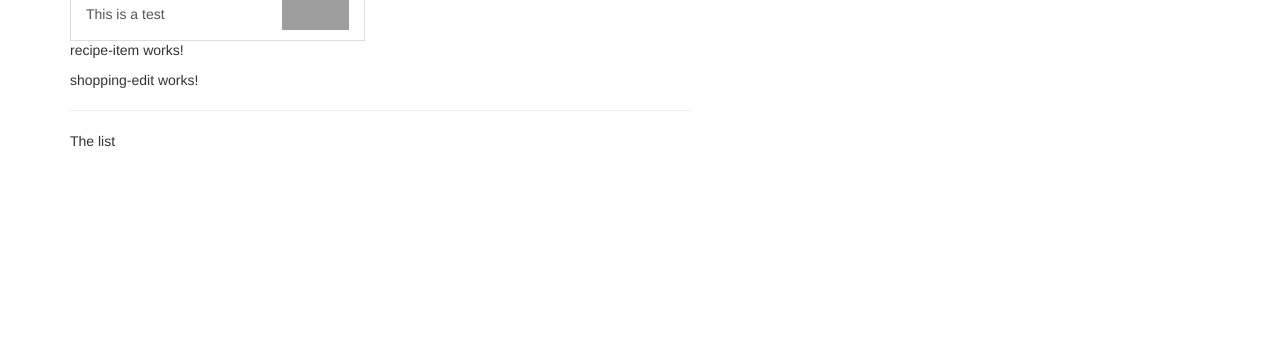
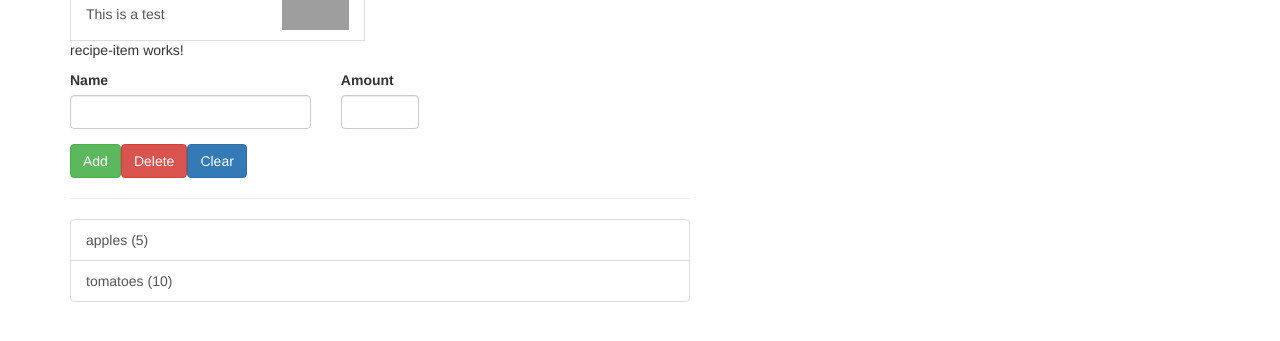
Before and after one commit to lnksys/angular-recipe-app, an Angular app: page / in a window 1280 px wide. Shown: the part 249-590 px from the top of the page. Built offline with nearby package versions, Linux system fonts and the light colour scheme; grey boxes are pictures that could not be loaded.

Commit message:
initial commit

```diff
--- /dev/null
+++ b/src/app/shared/ingredient.model.ts
@@ -0,0 +1,3 @@
+export class Ingredient {
+  constructor(public name: string, public amount: number) {}
+}
--- a/src/app/shopping-list/shopping-edit/shopping-edit.component.html
+++ b/src/app/shopping-list/shopping-edit/shopping-edit.component.html
@@ -1 +1,23 @@
-<p>shopping-edit works!</p>
+<div class="row">
+  <div class="col-xs-12">
+    <form>
+      <div class="row">
+        <div class="col-sm-5 form-group">
+          <label for="name">Name</label>
+          <input type="text" id="name" class="form-control" />
+        </div>
+        <div class="col-sm-2 form-group">
+          <label for="amount">Amount</label>
+          <input type="number" id="amount" class="form-control" />
+        </div>
+      </div>
+      <div class="row">
+        <div class="col-xs-12">
+          <button class="btn btn-success" type="submit">Add</button>
+          <button class="btn btn-danger" type="button">Delete</button>
+          <button class="btn btn-primary" type="button">Clear</button>
+        </div>
+      </div>
+    </form>
+  </div>
+</div>
--- a/src/app/shopping-list/shopping-list.component.html
+++ b/src/app/shopping-list/shopping-list.component.html
@@ -2,6 +2,14 @@
   <div class="col-xs-10">
     <app-shopping-edit></app-shopping-edit>
     <hr />
-    <p>The list</p>
+    <ul class="list-group">
+      <a
+        class="list-group-item"
+        style="cursor: pointer;"
+        *ngFor="let ingredient of ingredients"
+      >
+        {{ingredient.name}} ({{ ingredient.amount }})
+      </a>
+    </ul>
   </div>
 </div>
--- a/src/app/shopping-list/shopping-list.component.ts
+++ b/src/app/shopping-list/shopping-list.component.ts
@@ -1,15 +1,18 @@
-import { Component, OnInit } from '@angular/core';
+import { Component, OnInit } from "@angular/core";
+import { Ingredient } from "../shared/ingredient.model";
 
 @Component({
-  selector: 'app-shopping-list',
-  templateUrl: './shopping-list.component.html',
-  styleUrls: ['./shopping-list.component.css']
+  selector: "app-shopping-list",
+  templateUrl: "./shopping-list.component.html",
+  styleUrls: ["./shopping-list.component.css"]
 })
 export class ShoppingListComponent implements OnInit {
+  ingredients: Ingredient[] = [
+    new Ingredient("apples", 5),
+    new Ingredient("tomatoes", 10)
+  ];
 
-  constructor() { }
+  constructor() {}
 
-  ngOnInit(): void {
-  }
-
+  ngOnInit(): void {}
 }
```
